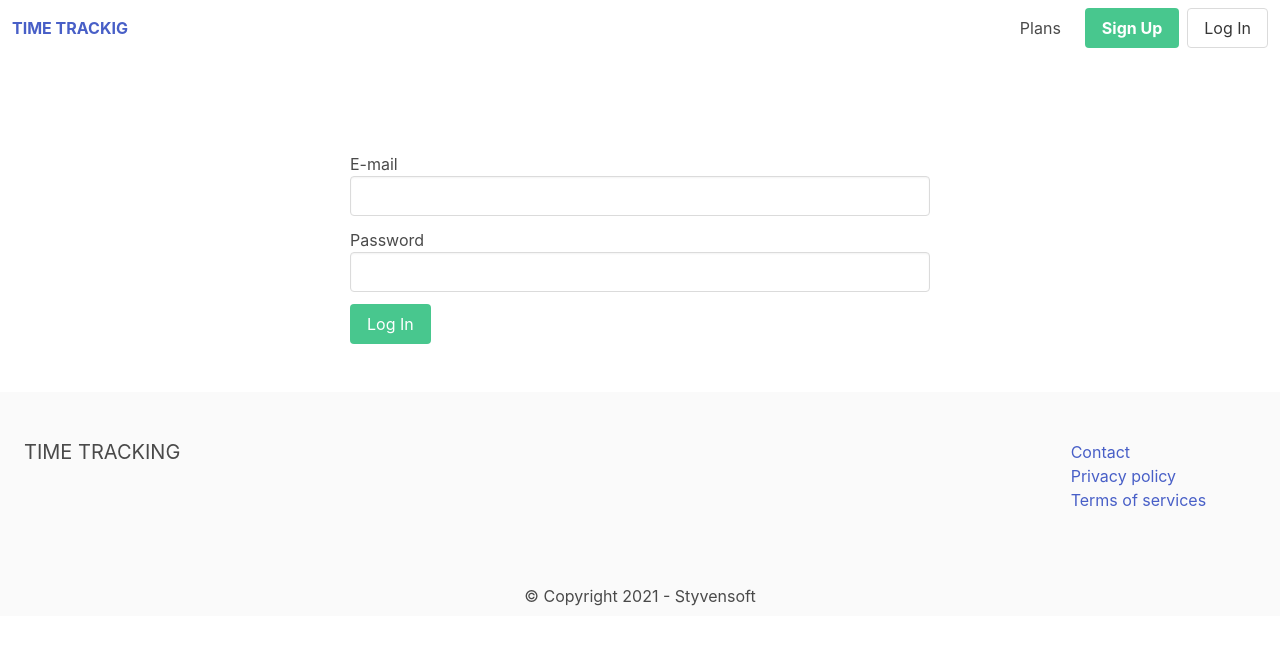
After one commit to StyvenSoft/time-tracking, a Django app: page /login/ in a window 1280 px wide. The commit adds this page. Shown: the top 645 px of the page. Run offline with Django 3.2, Linux system fonts and the light colour scheme; parts of the project's set-up code (start-up, migrations or seed data) failed here and were passed over.

Commit message:
Created login page and My Account basic auth

```diff
--- a/apps/core/templates/core/base.html
+++ b/apps/core/templates/core/base.html
@@ -19,12 +19,16 @@
                     <a href="{% url 'plans' %}" class="navbar-item">Plans</a>
                     <div class="navbar-item">
                         <div class="buttons">
-                            <a href="{% url 'signup' %}" class="button is-success">
-                                <strong>Sign Up</strong>
-                            </a>
-                            <a href="#" class="button">
-                                Log In
-                            </a>
+                            {% if request.user.is_authenticated %}
+                                <a href="{% url 'myaccount' %}" class="button is-success">My account</a>
+                            {% else %}
+                                <a href="{% url 'signup' %}" class="button is-success">
+                                    <strong>Sign Up</strong>
+                                </a>
+                                <a href="{% url 'login' %}" class="button">
+                                    Log In
+                                </a>
+                            {% endif %}
                         </div>
                     </div>
                 </div>
--- /dev/null
+++ b/apps/userprofile/templates/userprofile/login.html
@@ -0,0 +1,47 @@
+{% extends 'core/base.html' %}
+
+{% block title %} Log In | {% endblock %}
+
+{% block content %}
+
+<div class="columns" id="signup-app">
+    <div class="column is-6 is-offset-3">
+        <form method="post" class="mt-6" action=".">
+            {% csrf_token %}
+
+            {% if form.errors %}
+                <div class="notification is-danger">
+                    {{ form.non_field_errors }}
+
+                    {% for field in form %}
+                    {% if field.errors %}{{ field.label }}: {{ field.errors|striptags }}{% endif %}
+                    {% endfor %}
+                </div>
+            {% endif %}
+
+            <div class="field">
+                <label>E-mail</label>
+                <div class="control">
+                    <input type="email" name="username" class="input" id="id_username">
+                </div>
+            </div>
+
+            <div class="field">
+                <label>Password</label>
+                <div class="control">
+                    <input type="password" name="password" class="input" id="id_password">
+                </div>
+            </div>
+
+            <div class="field">
+                <div class="control">
+                    <button class="button is-success">
+                        Log In
+                    </button>
+                </div>
+            </div>
+        </form>
+    </div>
+</div>
+
+{% endblock %}
--- a/apps/userprofile/views.py
+++ b/apps/userprofile/views.py
@@ -1,4 +1,5 @@
 from django.contrib.auth import login
+from django.contrib.auth.decorators import login_required
 from django.contrib.auth.forms import UserCreationForm
 from django.contrib.auth.models import User
 from django.shortcuts import render, redirect
@@ -8,6 +9,10 @@ from django.shortcuts import render, redirect
 from .models import Userprofile
 
 # Views
+
+@login_required
+def myaccount(request):
+    return render(request, 'userprofile/myaccount.html')
 
 def signup(request):
     if request.method == 'POST':
--- a/timing/urls.py
+++ b/timing/urls.py
@@ -14,9 +14,10 @@ Including another URLconf
     2. Add a URL to urlpatterns:  path('blog/', include('blog.urls'))
 """
 from django.contrib import admin
+from django.contrib.auth import views as auth_views
 from django.urls import path
 from apps.core.views import frontpage, privacy, plans
-from apps.userprofile.views import signup
+from apps.userprofile.views import signup, myaccount
 
 urlpatterns = [
     path('', frontpage, name='frontpage'),
@@ -26,4 +27,6 @@ urlpatterns = [
 
     # Auth
     path('signup/', signup, name='signup'),
+    path('login/', auth_views.LoginView.as_view(template_name='userprofile/login.html'), name='login'),
+    path('myaccount/', myaccount, name='myaccount'),
 ]
```
Also changed, not shown: apps/userprofile/templates/userprofile/myaccount.html (added, +9 -0 lines).
